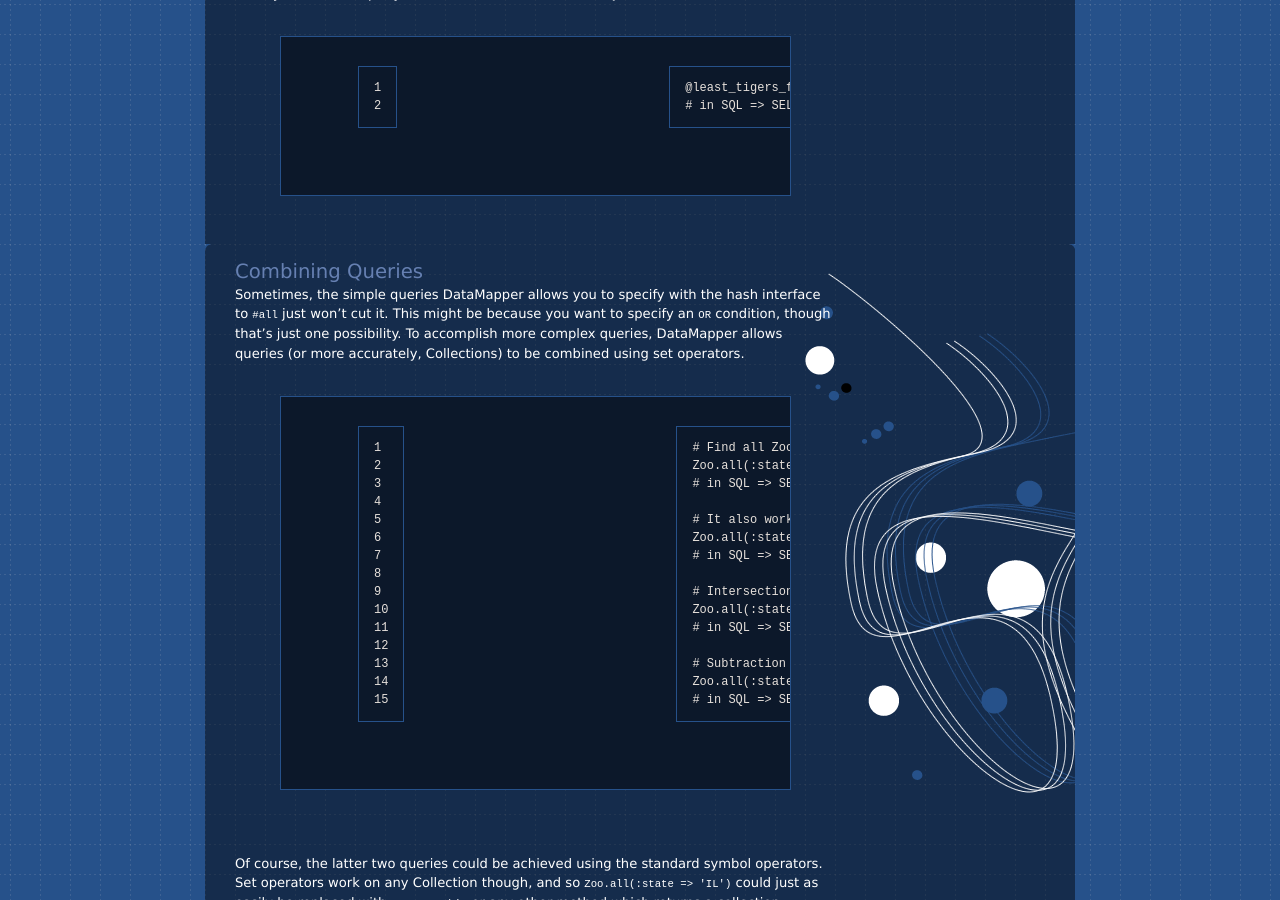
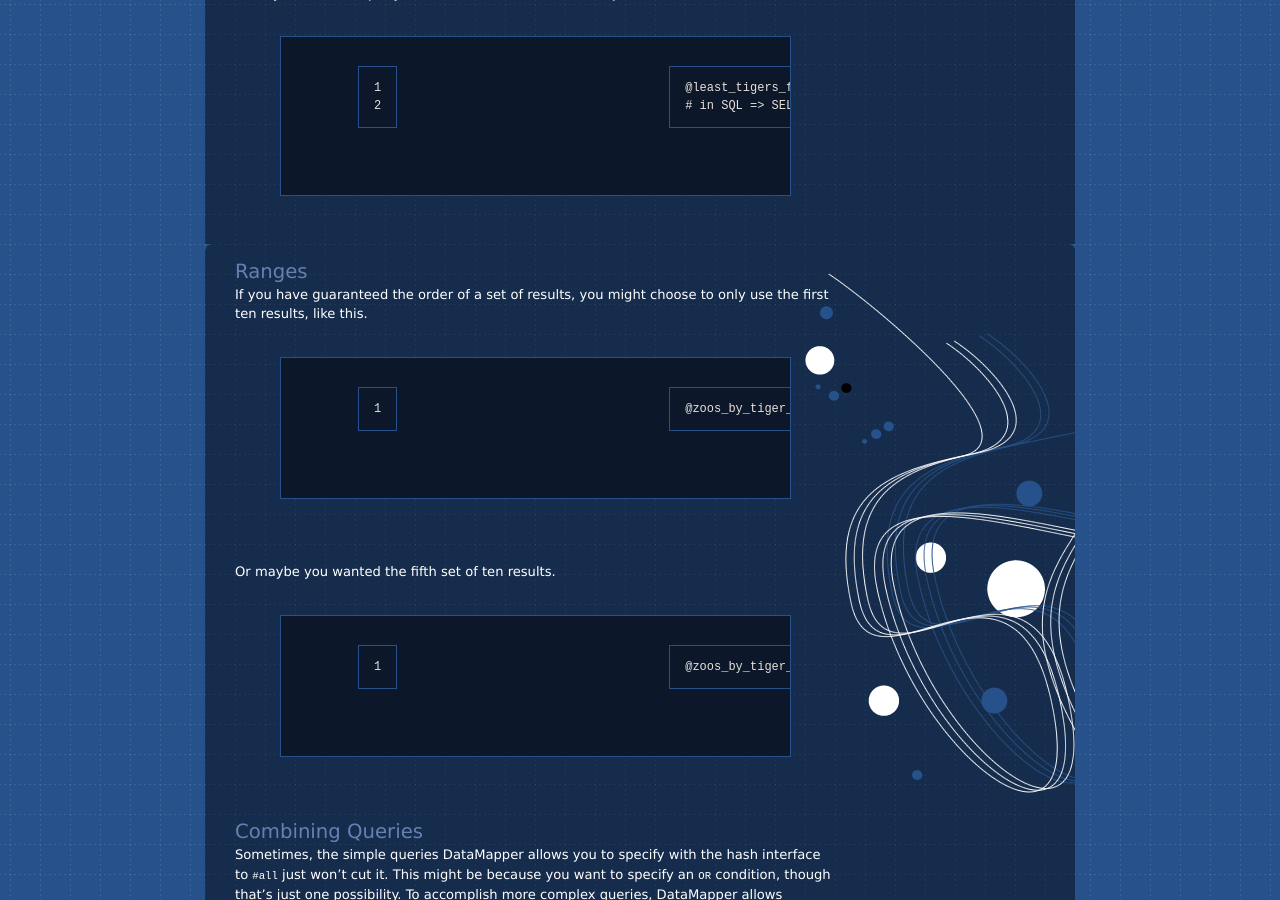
Before and after one commit to datamapper/datamapper.github.com, a Jekyll site: the page built from docs/find.md, in a window 1280 px wide and 900 px high, scrolled down 5035 px. Built offline with Jekyll 4.4.1, drawn with Linux system fonts in a browser that asks for light colours; Markdown is read by kramdown in place of the engine named in the settings.

Commit message:
Added ranges - using :offset and :limit
Results of a query can be limited to a given range. Added examples to show the use of :limit without and with :offset.

```diff
--- a/docs/find.md
+++ b/docs/find.md
@@ -207,6 +207,21 @@ Once you have the query, the order can be modified too.  Just call reverse:
 # in SQL => SELECT * FROM "zoos" ORDER BY "tiger_count" ASC
 {% endhighlight %}
 
+Ranges
+------
+
+If you have guaranteed the order of a set of results, you might choose to only use the first ten results, like this.
+
+{% highlight ruby linenos %}
+@zoos_by_tiger_count = Zoo.all(:limit => 10, :order => [ :tiger_count.desc ])
+{% endhighlight %}
+
+Or maybe you wanted the fifth set of ten results.
+
+{% highlight ruby linenos %}
+@zoos_by_tiger_count = Zoo.all(:offset => 40, :limit => 10, :order => [ :tiger_count.desc ])
+{% endhighlight %}
+
 Combining Queries
 -----------------
 
```
